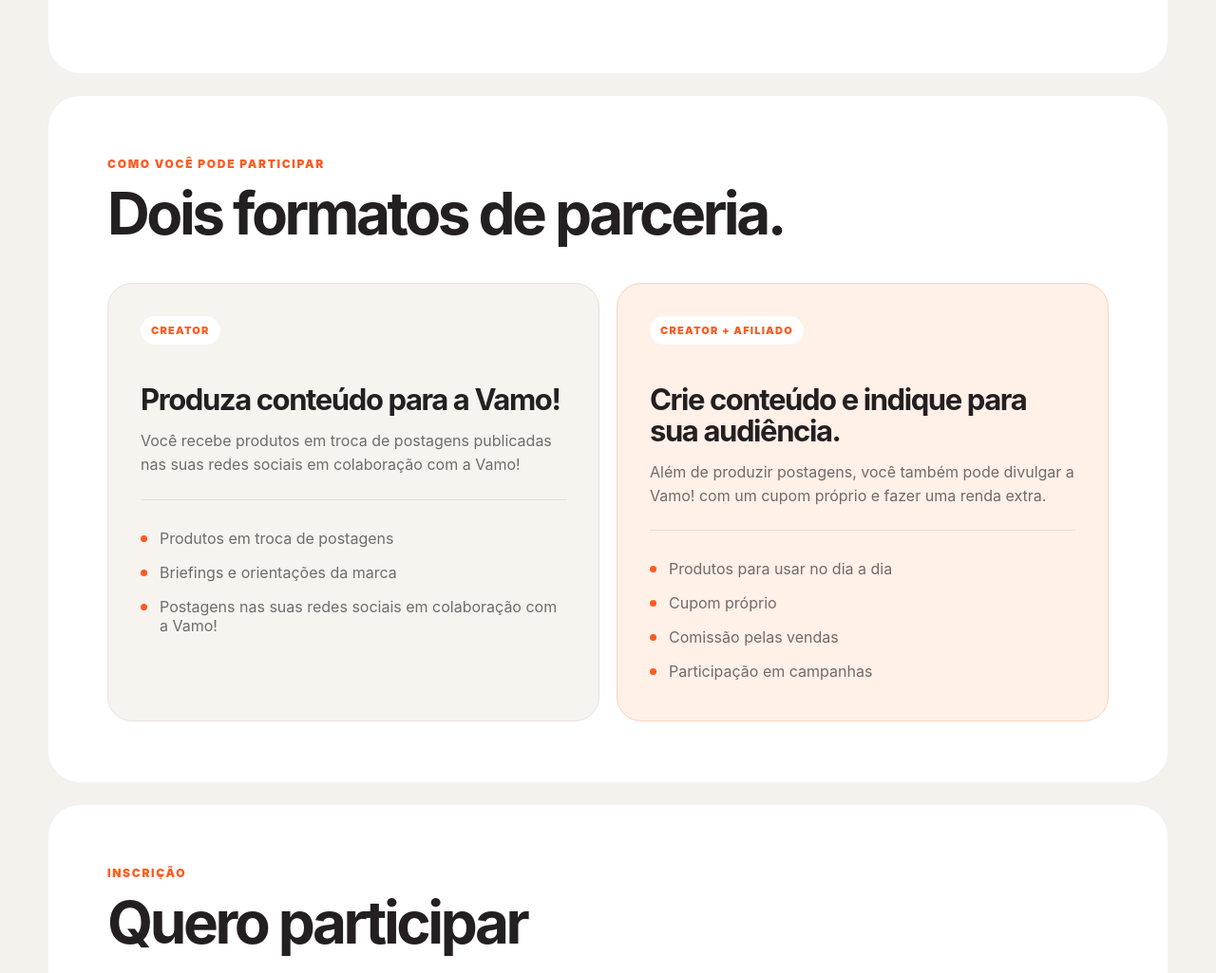
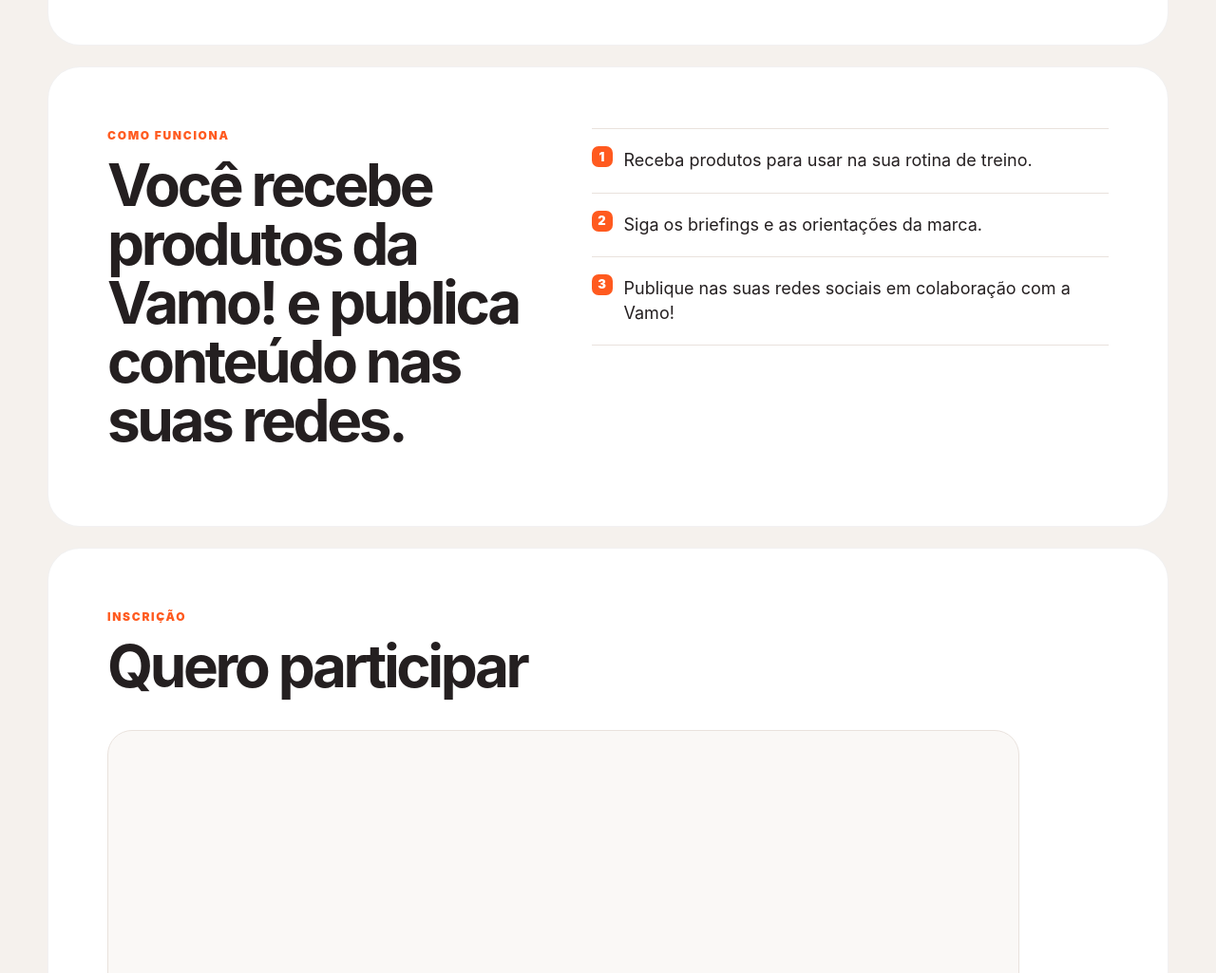
Before and after one commit to doctorguimenezes-lgtm/vamo-pages, a website: page public/index.html in a window 1280 px wide. Shown: the part 1488-2513 px from the top of the page at 95% size. Drawn offline with Linux system fonts and the light colour scheme; a script that the page names is missing.

Commit message:
Add files via upload

```diff
--- a/public/index.html
+++ b/public/index.html
@@ -48,8 +48,7 @@
       <h2>Então venha fazer parte do Time Vamo!</h2>
       <p>
         O Time Vamo! é um programa para criadores de conteúdo que praticam esportes e querem crescer junto com a marca,
-        recebendo produtos, criando conteúdos, participando de campanhas e, conforme a modalidade,
-        tendo acesso a um cupom próprio e comissão por vendas.
+        recebendo produtos e criando conteúdos.
       </p>
     </section>
 
@@ -62,41 +61,19 @@
         <li>Praticam com frequência.</li>
         <li>Gostam de criar conteúdo.</li>
         <li>Têm uma comunicação autêntica.</li>
-        <li>Querem gerar uma renda extra.</li>
       </ul>
     </section>
 
-    <section class="formats card">
+    <section class="profile card">
       <div class="section-heading">
-        <span class="eyebrow">COMO VOCÊ PODE PARTICIPAR</span>
-        <h2>Dois formatos de parceria.</h2>
+        <span class="eyebrow">COMO FUNCIONA</span>
+        <h2>Você recebe produtos da Vamo! e publica conteúdo nas suas redes.</h2>
       </div>
-
-      <div class="format-grid">
-        <article class="format-card">
-          <span class="card-label">CREATOR</span>
-          <h3>Produza conteúdo para a Vamo!</h3>
-          <p>Você recebe produtos em troca de postagens publicadas nas suas redes sociais em colaboração com a Vamo!</p>
-          <ul>
-            <li>Produtos em troca de postagens</li>
-            <li>Briefings e orientações da marca</li>
-            <li>Postagens nas suas redes sociais em colaboração com a Vamo!</li>
-          </ul>
-        </article>
-
-        <article class="format-card featured">
-          <span class="card-label">CREATOR + AFILIADO</span>
-          <h3>Crie conteúdo e indique para sua audiência.</h3>
-          <p>Além de produzir postagens, você também pode divulgar a Vamo! com um cupom próprio e fazer uma renda extra.</p>
-          <ul>
-            <li>Produtos para usar no dia a dia</li>
-            <li>Cupom próprio</li>
-            <li>Comissão pelas vendas</li>
-            <li>Participação em campanhas</li>
-          </ul>
-        </article>
-      </div>
-
+      <ol class="profile-list steps">
+        <li>Receba produtos para usar na sua rotina de treino.</li>
+        <li>Siga os briefings e as orientações da marca.</li>
+        <li>Publique nas suas redes sociais em colaboração com a Vamo!</li>
+      </ol>
     </section>
 
     <section class="form-section card" id="inscricao">
--- a/public/styles.css
+++ b/public/styles.css
@@ -98,7 +98,7 @@ h1{
   line-height:1.65
 }
 .selection-notice strong{color:var(--ink)}
-.profile,.formats,.form-section{padding:64px clamp(26px,5vw,62px)}
+.profile,.form-section{padding:64px clamp(26px,5vw,62px)}
 .profile{
   display:grid;
   grid-template-columns:.9fr 1.1fr;
@@ -135,68 +135,9 @@ h1{
   font-weight:900
 }
 .section-heading,.form-heading{text-align:left;margin-inline:0}
-.format-grid{
-  display:grid;
-  grid-template-columns:1fr 1fr;
-  gap:18px;
-  margin-top:42px
-}
-.format-card{
-  padding:34px;
-  border-radius:26px;
-  background:#f7f3ef;
-  border:1px solid var(--line)
-}
-.format-card.featured{
-  background:var(--orange-soft);
-  border-color:#ffd0ba
-}
-.card-label{
-  display:inline-flex;
-  padding:8px 11px;
-  border-radius:999px;
-  color:var(--orange);
-  background:#fff;
-  font-size:11px;
-  font-weight:900;
-  letter-spacing:.11em
-}
-.format-card h3{
-  margin:42px 0 14px;
-  max-width:500px;
-  font-size:31px;
-  line-height:1.06;
-  letter-spacing:-.045em
-}
-.format-card>p{color:var(--muted);line-height:1.55}
-.format-card ul{
-  margin:24px 0 0;
-  padding:22px 0 0;
-  border-top:1px solid rgba(36,31,32,.09);
-  list-style:none
-}
-.format-card li{
-  position:relative;
-  padding:8px 0 8px 20px;
-  color:var(--muted)
-}
-.format-card li:before{
-  content:"";
-  position:absolute;
-  left:0;
-  top:15px;
-  width:7px;
-  height:7px;
-  border-radius:50%;
-  background:var(--orange)
-}
-.format-note{
-  margin:22px 0 0;
-  max-width:760px;
-  text-align:left;
-  color:var(--muted);
-  line-height:1.55
-}
+.profile-list.steps{counter-reset:step}
+.profile-list.steps li{counter-increment:step}
+.profile-list.steps li:before{content:counter(step);font-size:13px}
 .form-heading{max-width:720px;margin:0 0 36px}
 .tally-shell{
   max-width:960px;
@@ -226,7 +167,6 @@ h1{
 @media(max-width:900px){
   .hero-card{min-height:527px}
   .profile{grid-template-columns:1fr;gap:36px}
-  .format-grid{grid-template-columns:1fr}
 }
 @media(max-width:640px){
   .header{padding:20px 18px 14px}
@@ -238,11 +178,9 @@ h1{
   .hero-overlay{background:linear-gradient(0deg,rgba(22,17,16,.76) 0%,rgba(22,17,16,.12) 66%)}
   .hero-copy{left:24px;right:24px;bottom:30px}
   h1{font-size:48px;line-height:.96}
-    .selection-notice,.profile,.formats,.form-section{padding:36px 22px}
+    .selection-notice,.profile,.form-section{padding:36px 22px}
   .selection-notice h2,.section-heading h2,.form-heading h2{font-size:39px}
   .selection-notice p{font-size:16px}
-  .format-card{padding:24px;border-radius:22px}
-  .format-card h3{margin-top:34px;font-size:27px}
   .tally-shell{padding:8px;border-radius:20px}
   .footer{padding:28px 20px 34px}
 }
```
